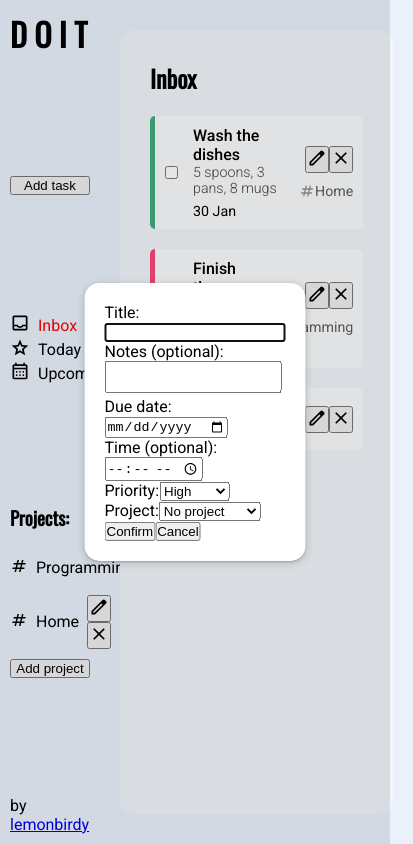
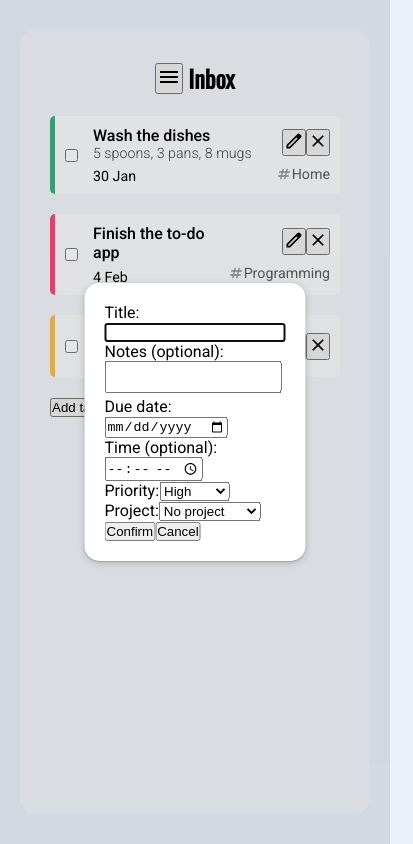
Before and after one commit to citronoiseau/todo-odin, a website built with webpack: page src/index.html in a window 390 px wide. Both pictures are taken after a click on the button "Add task". Shown: the whole page, 413 px wide, since content can reach past the window. Built offline with nearby package versions, Linux system fonts and the light colour scheme.

Commit message:
added mobile responsibility

```diff
--- a/src/dom/main.js
+++ b/src/dom/main.js
@@ -1,3 +1,4 @@
+import burgerMenu from "../icons/burgerMenu.svg";
 export default function createMain() {
   const content = document.querySelector("#content");
 
@@ -5,16 +6,33 @@ export default function createMain() {
   main.id = "main";
   content.appendChild(main);
 
+  const overlay = document.createElement("div");
+  overlay.id = "overlay";
+  content.appendChild(overlay);
+
   const display = document.createElement("div");
   display.classList.add("display");
   main.appendChild(display);
 
   const text = document.createElement("div");
+  text.classList.add("infoContainer");
   display.appendChild(text);
+
+  const titleContainer = document.createElement("div");
+  titleContainer.classList.add("titleContainer");
+  text.appendChild(titleContainer);
+
+  const iconContainer = document.createElement("button");
+  iconContainer.classList.add("burgerMenu");
+  titleContainer.appendChild(iconContainer);
+
+  const icon = document.createElement("img");
+  icon.src = burgerMenu;
+  iconContainer.appendChild(icon);
 
   const title = document.createElement("h2");
   title.textContent = "Inbox";
-  text.appendChild(title);
+  titleContainer.appendChild(title);
 
   const description = document.createElement("div");
   description.classList.add("projectMainDescription");
@@ -25,6 +43,7 @@ export default function createMain() {
   display.appendChild(taskList);
 
   const buttonContainer = document.createElement("div");
+  buttonContainer.classList.add("btnContainer");
   display.appendChild(buttonContainer);
 
   const addTaskBtn = document.createElement("button");
--- a/src/dom/showProjects.js
+++ b/src/dom/showProjects.js
@@ -14,8 +14,8 @@ export default function showProject() {
     projectList.appendChild(projectContainer);
 
     const textContainer = document.createElement("div");
-    textContainer.id = project.title;
-    textContainer.classList.add("projectLink");
+    projectContainer.id = project.title;
+    projectContainer.classList.add("projectLink");
 
     const iconContainer = document.createElement("span");
     const icon = document.createElement("img");
@@ -47,8 +47,14 @@ export default function showProject() {
     btnContainer.appendChild(editBtn);
     btnContainer.appendChild(deleteBtn);
 
-    editBtn.addEventListener("click", () => project.editProject());
+    editBtn.addEventListener("click", (event) => {
+      event.stopPropagation();
+      project.editProject();
+    });
 
-    deleteBtn.addEventListener("click", () => project.deleteProject());
+    deleteBtn.addEventListener("click", (event) => {
+      event.stopPropagation();
+      project.deleteProject();
+    });
   });
 }
--- a/src/dom/showTasks.js
+++ b/src/dom/showTasks.js
@@ -14,7 +14,6 @@ export default function changeTasks(name, tasks) {
   const matchingProject = projects.find((project) => project.title === name);
 
   if (matchingProject) {
-    console.log(matchingProject);
     description.textContent = matchingProject.getDescription();
   }
   updateList();
--- a/src/dom/sidebar.js
+++ b/src/dom/sidebar.js
@@ -13,10 +13,14 @@ export default function createSideBar() {
   logo.textContent = "D O I T";
   sideBarContainer.appendChild(logo);
 
+  const taskBtnContainer = document.createElement("div");
+  taskBtnContainer.classList.add("btnContainer");
+  sideBarContainer.appendChild(taskBtnContainer);
+
   const addTaskBtn = document.createElement("button");
   addTaskBtn.classList.add("addTaskBtn");
   addTaskBtn.textContent = "Add task";
-  sideBarContainer.appendChild(addTaskBtn);
+  taskBtnContainer.appendChild(addTaskBtn);
 
   const navbar = document.createElement("ul");
   navbar.classList.add("navbar");
@@ -39,10 +43,14 @@ export default function createSideBar() {
   projectList.classList.add("projectList");
   projectsContainer.appendChild(projectList);
 
+  const projectBtnContainer = document.createElement("div");
+  projectBtnContainer.classList.add("btnContainer");
+  projectsContainer.appendChild(projectBtnContainer);
+
   const addProjectBtn = document.createElement("button");
   addProjectBtn.textContent = "Add project";
   addProjectBtn.classList.add("addProjectBtn");
-  projectsContainer.appendChild(addProjectBtn);
+  projectBtnContainer.appendChild(addProjectBtn);
 
   const footerContainer = document.createElement("div");
   const message = document.createElement("div");
--- a/src/index.js
+++ b/src/index.js
@@ -22,7 +22,7 @@ createTaskBtns.forEach((createTaskBtn) => {
   });
 });
 
-createProjectBtn.addEventListener("click", () => {
+createProjectBtn.addEventListener("click", (event) => {
   projectDialogHandler();
 });
 
--- /dev/null
+++ b/src/mobileHandler.js
@@ -0,0 +1,57 @@
+let isSidebarOpen = false;
+let isMobile = false;
+
+function mobileHandler() {
+  const burgerMenu = document.querySelector(".burgerMenu");
+  const overlay = document.getElementById("overlay");
+  const sidebar = document.querySelector("#sidebar");
+
+  burgerMenu.addEventListener("click", toggleSidebar);
+
+  function toggleSidebar() {
+    isSidebarOpen = !isSidebarOpen;
+
+    if (isSidebarOpen) {
+      sidebar.style.transform = "translateX(0)";
+      overlay.style.display = "block";
+    } else {
+      sidebar.style.transform = "translateX(-100%)";
+      overlay.style.display = "none";
+    }
+  }
+
+  document.addEventListener("click", function (event) {
+    const clickedElement = event.target;
+    const isModalDialog = clickedElement.closest("dialog");
+    if (
+      !sidebar.contains(event.target) &&
+      !burgerMenu.contains(event.target) &&
+      !isModalDialog &&
+      isMobile
+    ) {
+      sidebar.style.transform = "translateX(-100%)";
+      overlay.style.display = "none";
+      isSidebarOpen = false;
+    }
+  });
+
+  window.addEventListener("resize", function () {
+    const screenWidth = window.innerWidth;
+    if (screenWidth >= 1024) {
+      sidebar.style.transform = "translateX(0)";
+      overlay.style.display = "none";
+      isMobile = false;
+    } else {
+      sidebar.style.transform = "translateX(-100%)";
+      isMobile = true;
+    }
+  });
+}
+
+export default function setupMobileHandler() {
+  const screenWidth = window.innerWidth;
+  if (screenWidth < 1024) {
+    isMobile = true;
+    mobileHandler();
+  }
+}
--- a/src/pageLoader.js
+++ b/src/pageLoader.js
@@ -4,13 +4,14 @@ import createTaskDialog from "./dom/taskDialog";
 import handleActiveLink from "./handleActiveLink";
 import createProjectDialog from "./dom/projectDialog";
 import showProject from "./dom/showProjects";
+import setupMobileHandler from "./mobileHandler";
 
 export default function pageLoader() {
   createSideBar();
   createMain();
   handleActiveLink();
   createTaskDialog();
-
   createProjectDialog();
   showProject();
+  setupMobileHandler();
 }
--- a/src/style.css
+++ b/src/style.css
@@ -16,7 +16,7 @@ body {
 }
 #sidebar {
   grid-area: sidebar;
-  padding: 30px;
+  padding: 30px 20px;
   display: flex;
   flex-direction: column;
   justify-content: space-between;
@@ -25,6 +25,16 @@ body {
   grid-area: main;
   display: flex;
   flex-direction: column;
+}
+
+#overlay {
+  display: none;
+  position: absolute;
+  top: 0;
+  left: 0;
+  width: 100%;
+  height: 100%;
+  background-color: rgba(0, 0, 0, 0.5);
 }
 h1,
 h2,
@@ -38,11 +48,25 @@ h2 {
   background-color: #f2f6fc;
   border-radius: 15px;
   margin: 30px 20px;
-  padding: 30px;
+  padding: 30px 0;
   flex: 1;
   display: flex;
   flex-direction: column;
   gap: 20px;
+}
+
+.titleContainer {
+  display: flex;
+  gap: 5px;
+  align-items: center;
+}
+.burgerMenu {
+  visibility: hidden;
+  pointer-events: none;
+}
+.projectMainDescription,
+.display .btnContainer {
+  padding-left: 30px;
 }
 li,
 li > div {
@@ -50,9 +74,18 @@ li > div {
   align-items: center;
   gap: 8px;
 }
+li {
+  padding: 5px;
+  border-radius: 7px;
+  transition: background-color 0.3s ease-in-out, transform 0.3s ease-in-out;
+}
+li:hover {
+  transform: translateY(-2px);
+  background-color: #dce6f5;
+}
 li.active,
-div.active {
-  color: red;
+li:has(.projectLink.active) {
+  background-color: #d4e0f0;
 }
 
 .dialog {
@@ -80,6 +113,7 @@ div.active {
   display: flex;
   flex-direction: column;
   gap: 20px;
+  padding: 0 30px;
 }
 
 .taskContainer {
@@ -137,8 +171,28 @@ div.active {
   flex-direction: column;
   gap: 10px;
 }
-@media (max-width: 767px) {
+@media (max-width: 1024px) {
+  #content {
+    grid-template-areas: "main main";
+  }
+  .infoContainer {
+    display: flex;
+    flex-direction: column;
+    align-items: center;
+    justify-content: center;
+  }
   #sidebar {
-    padding: 10px;
+    transform: translateX(-100%);
+    position: fixed;
+    top: 0;
+    left: 0;
+    height: 100%;
+    z-index: 1;
+    background-color: #eaf1fb;
+    border-radius: 0 7px 7px 0;
+  }
+  .burgerMenu {
+    visibility: visible;
+    pointer-events: all;
   }
 }
```
Also changed, not shown: src/icons/burgerMenu.svg (added).
